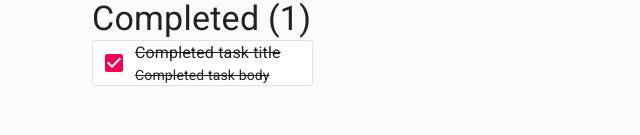
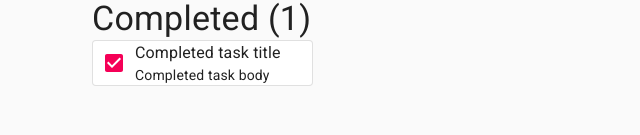
Before and after one commit to mitwilsch/toto, a React app: page / in a window 1280 px wide. Shown: the part 168-303 px from the top of the page, without its empty margins (272-912 px from the left). Built offline with nearby package versions, Linux system fonts and the light colour scheme.

Commit message:
Items appear in correct category

```diff
--- a/src/client/App.js
+++ b/src/client/App.js
@@ -52,10 +52,18 @@ const App = props => {
       <CssBaseline />
       <Container component="main" className={classes.main} maxWidth="sm">
         <Typography variant="h3">My Tasks</Typography>
-        <TaskItem item={taskList[0]} />
+        {taskList.map(item => {
+          if (!item.checked) {
+            return <TaskItem item={item} />;
+          }
+        })}
 
         <Typography variant="h4">Completed (1)</Typography>
-        <TaskItem item={taskList[1]} />
+        {taskList.map(item => {
+          if (item.checked) {
+            return <TaskItem item={item} />;
+          }
+        })}
       </Container>
 
       <footer className={classes.footer}>
@@ -72,23 +80,12 @@ const App = props => {
 const TaskItem = props => {
   const { item } = props;
 
-  const handleCheck = () => {};
   return (
     <Paper style={{ display: 'flex', width: '40%' }} variant="outlined">
       <Checkbox style={{ flex: 0 }} checked={item.checked} />
       <div style={{ flex: 1 }}>
-        <Typography
-          style={item.checked ? { textDecoration: 'line-through' } : {}}
-          variant="body1"
-        >
-          {item.title}
-        </Typography>
-        <Typography
-          style={item.checked ? { textDecoration: 'line-through' } : {}}
-          variant="body2"
-        >
-          {item.body}
-        </Typography>
+        <Typography variant="body1">{item.title}</Typography>
+        <Typography variant="body2">{item.body}</Typography>
       </div>
     </Paper>
   );
```
